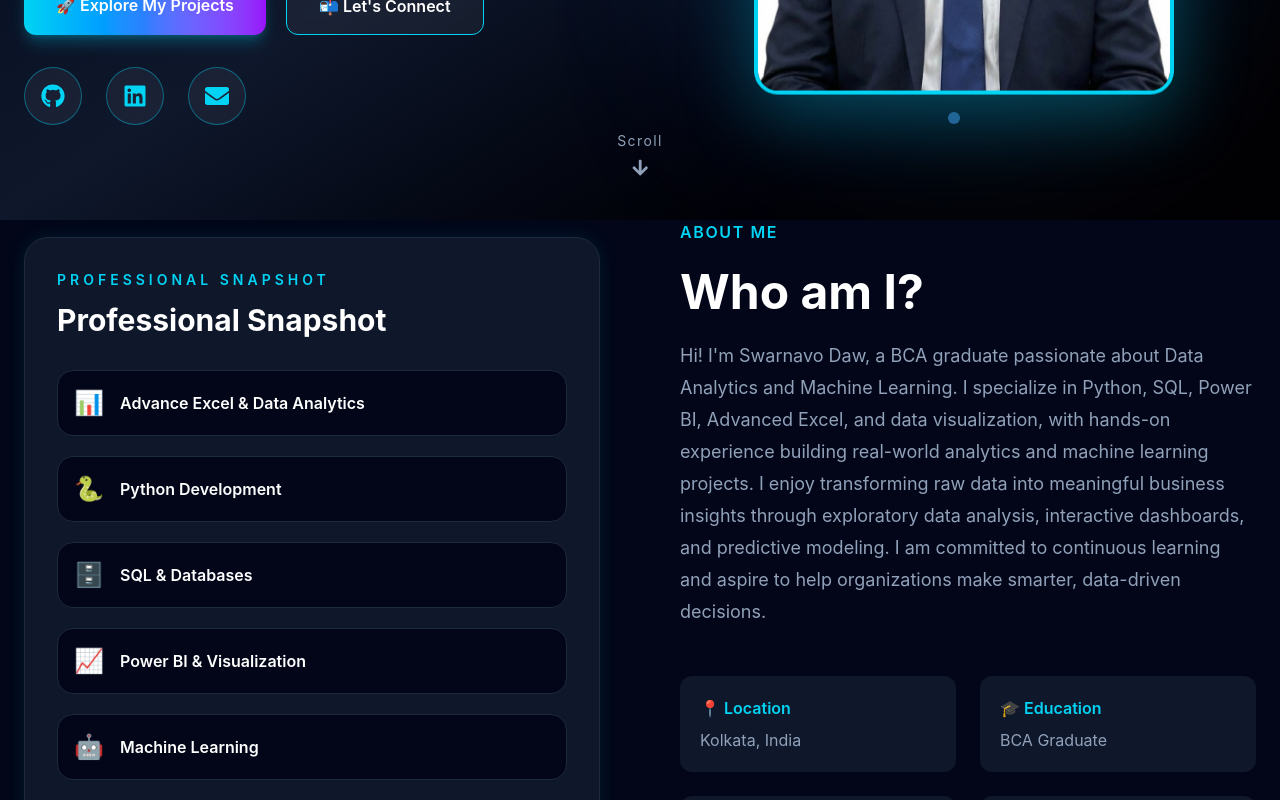
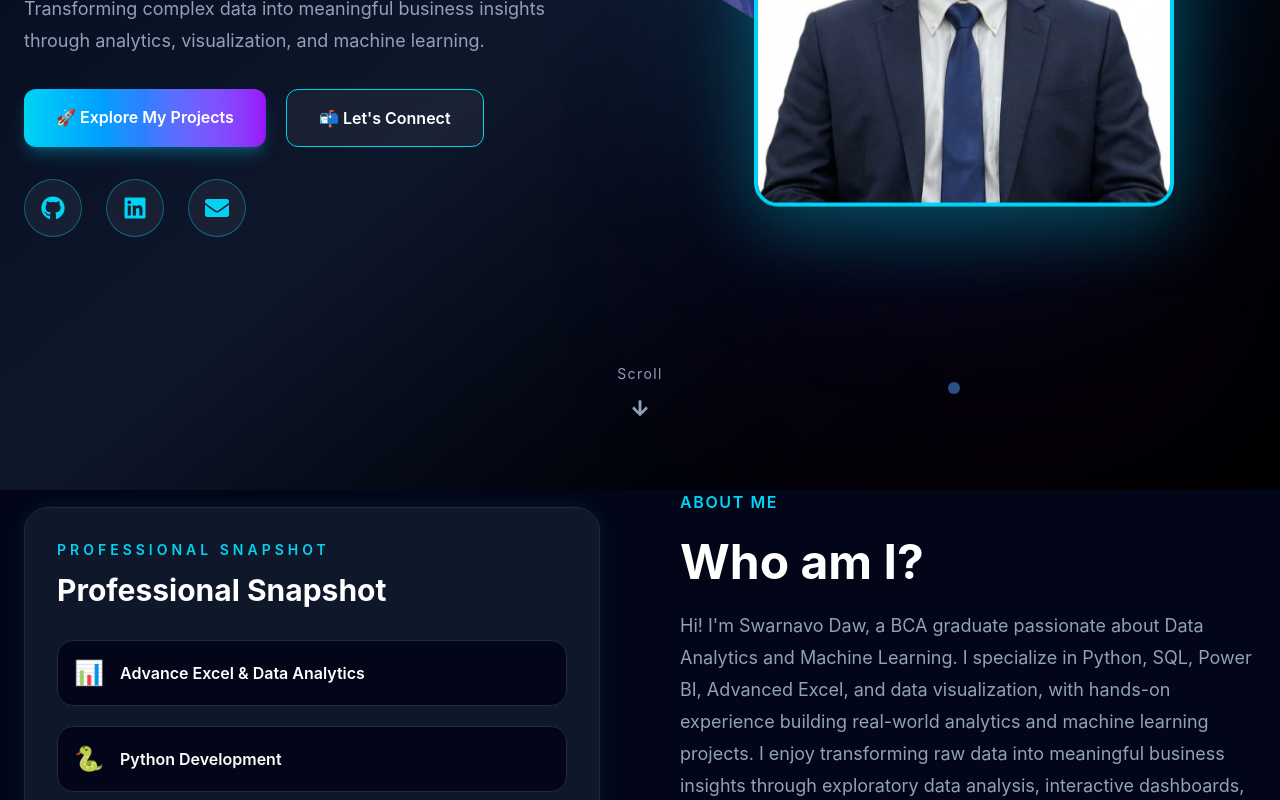
Before and after one commit to SWARNAVO-DAW/swarnavo-portfolio, a React (Vite) app: page / in a window 1280 px wide. Shown: the part 580-1380 px from the top of the page. Built offline with nearby package versions, Linux system fonts and the light colour scheme.

Commit message:
Fix email contact link

```diff
--- a/src/components/Certificates.jsx
+++ b/src/components/Certificates.jsx
@@ -5,7 +5,7 @@ function Certificates() {
   return (
     <section
       id="certificates"
-      className="bg-white dark:bg-slate-950 py-28 text-slate-900 dark:text-white"
+      className="bg-white dark:bg-slate-950 py-16 md:py-24 text-slate-900 dark:text-white"
     >
       <div className="mx-auto max-w-7xl px-6">
 
@@ -31,7 +31,7 @@ function Certificates() {
 
         {/* ================= CERTIFICATE GRID ================= */}
 
-        <div className="mt-20 grid gap-8 md:grid-cols-2 lg:grid-cols-3">
+        <div className="mt-12 grid gap-8 md:grid-cols-2 lg:grid-cols-3">
 
           {certificates.map((certificate, index) => (
 
--- a/src/components/Contact.jsx
+++ b/src/components/Contact.jsx
@@ -38,7 +38,9 @@ function Contact() {
           {/* ================= EMAIL ================= */}
 
           <motion.a
-            href="mailto:swarnavodaw8@gmail.com"
+            href="https://mail.google.com/mail/?view=cm&fs=1&to=swarnavodaw8@gmail.com"
+            target="_blank"
+            rel="noreferrer"
             initial={{ opacity: 0, y: 40 }}
             whileInView={{ opacity: 1, y: 0 }}
             viewport={{ once: true, amount: 0.2 }}
--- a/src/components/Hero.jsx
+++ b/src/components/Hero.jsx
@@ -9,8 +9,8 @@ function Hero() {
   return (
     <section
     id="home"
-    className="relative min-h-screen overflow-hidden bg-gradient-to-br from-slate-950 via-slate-900 to-black text-white">
-
+    className="relative min-h-[auto] overflow-hidden bg-gradient-to-br from-slate-950 via-slate-900 to-black pb-12 pt-24 text-white md:min-h-screen md:pb-20 md:pt-28"
+>
     <div className="absolute inset-0 overflow-hidden pointer-events-none">
 
       <div className="absolute left-20 top-32 h-3 w-3 animate-ping rounded-full bg-cyan-400"></div>
@@ -45,7 +45,6 @@ function Hero() {
       repeat: Infinity,
     }}
   />
-
 </div>
 
       {/* Container */}
@@ -222,23 +221,25 @@ function Hero() {
 
       </div>
 
-<div className="absolute bottom-8 left-1/2 -translate-x-1/2 animate-bounce">
+{/* ================= SCROLL INDICATOR ================= */}
 
-  <a
-    href="#about"
-    className="flex flex-col items-center text-slate-400 transition hover:text-cyan-400"
+<div className="mt-8 flex flex-col items-center gap-2 text-slate-400">
+
+  <span className="text-sm tracking-widest">
+    Scroll
+  </span>
+
+  <motion.div
+    animate={{ y: [0, 8, 0] }}
+    transition={{
+      duration: 1.5,
+      repeat: Infinity,
+      ease: "easeInOut",
+    }}
   >
-
-    <span className="mb-2 text-sm tracking-widest">
-      Scroll
-    </span>
-
     <FaArrowDown size={18} />
-
-  </a>
-
+  </motion.div>
 </div>
-
     </section>
   );
 }
--- a/src/components/Projects.jsx
+++ b/src/components/Projects.jsx
@@ -20,7 +20,7 @@ function Projects() {
   return (
     <section
       id="projects"
-      className="bg-white py-28 text-slate-900 dark:bg-slate-950 dark:text-white"
+      className="bg-white py-16 md:py-24 text-slate-900 dark:bg-slate-950 dark:text-white"
     >
       <div className="mx-auto max-w-7xl px-6">
 
@@ -46,7 +46,7 @@ function Projects() {
 
         {/* ================= PROJECT GRID ================= */}
 
-        <div className="mt-20 grid gap-8 lg:grid-cols-2">
+        <div className="mt-12 grid gap-8 lg:grid-cols-2">
 
           {projects.map((project, index) => (
 
--- a/src/components/Skills.jsx
+++ b/src/components/Skills.jsx
@@ -5,7 +5,7 @@ function Skills() {
   return (
     <section
       id="skills"
-      className="bg-white dark:bg-slate-950 py-28 text-slate-900 dark:text-white"
+      className="bg-white dark:bg-slate-950 py-16 md:py-24 text-slate-900 dark:text-white"
     >
       <div className="mx-auto max-w-7xl px-6">
 
```
